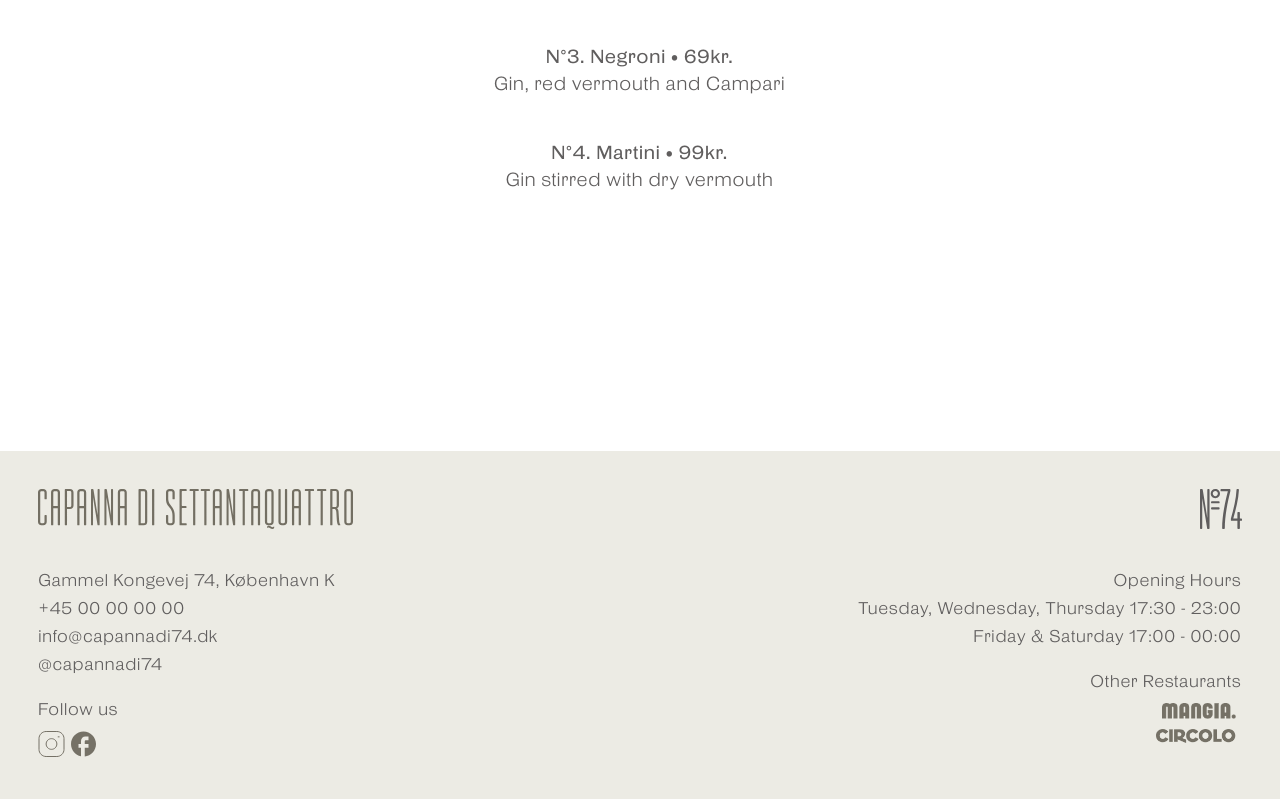
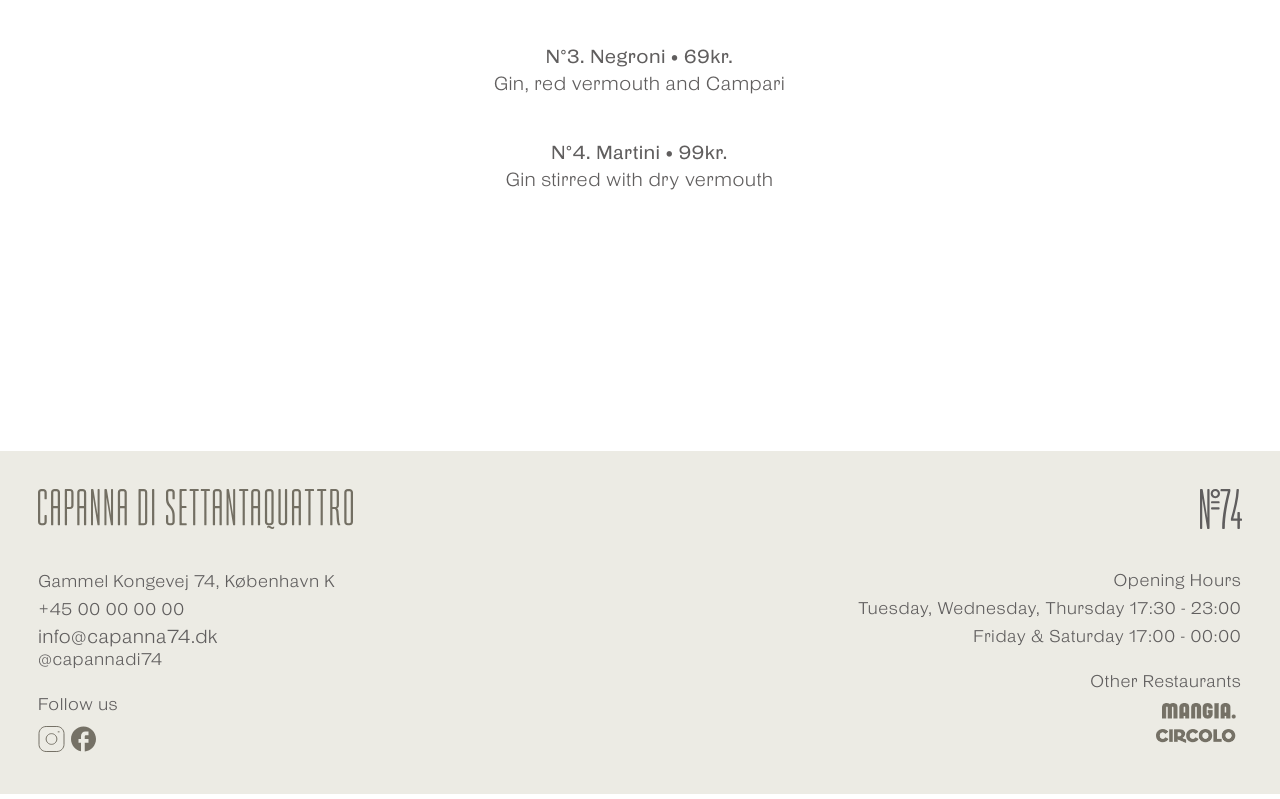
Before and after one commit to ozolinala/capanna74, a Next.js app: page / in a window 1280 px wide. Shown: the part 3214-4013 px from the top of the page. Built offline with nearby package versions, Linux system fonts and the light colour scheme.

Commit message:
logo in the footer  and email clickabale

```diff
--- a/src/components/Layout.js
+++ b/src/components/Layout.js
@@ -56,13 +56,13 @@ const Layout = ({ children }) => {
         <footer className={styles.footer}>
           <div className={styles.leftContainer}>
             <div className={styles.logoContainer}>
-              <img src="/assets/capanna-grey.svg" alt="Logo" />
+            <Link rel="stylesheet"className={styles.backToMenu} href="/"> <img src="/assets/capanna-grey.svg" alt="Logo" /></Link>
             </div>
 
             <div className={styles.addressContainer}>
               <p>Gammel Kongevej 74, København K</p>
               <p>+45 00 00 00 00 </p>
-              <p>info@capannadi74.dk</p>
+              <a href="mailto:info@capannadi74.dk">info@capanna74.dk</a>
               <p>@capannadi74</p>
             </div>
             <div className={styles.socialMediaContainer}>
```
